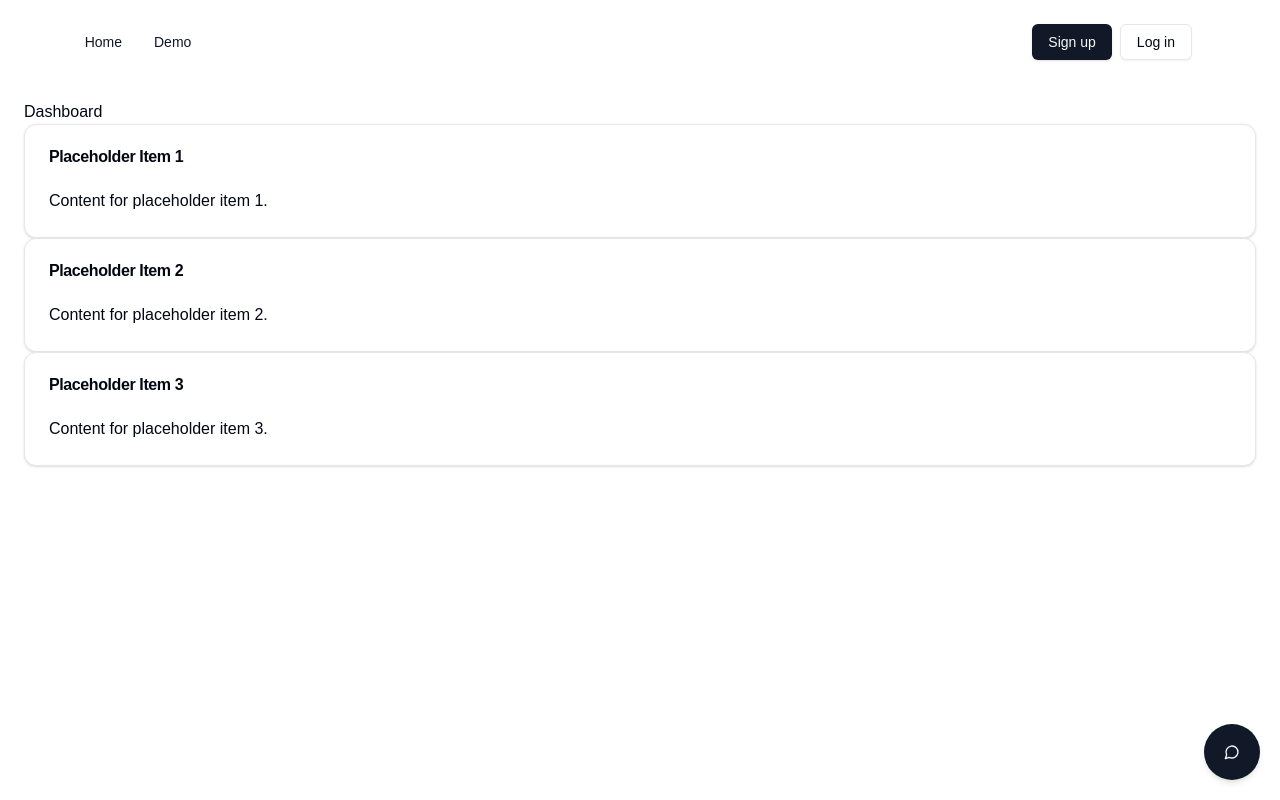
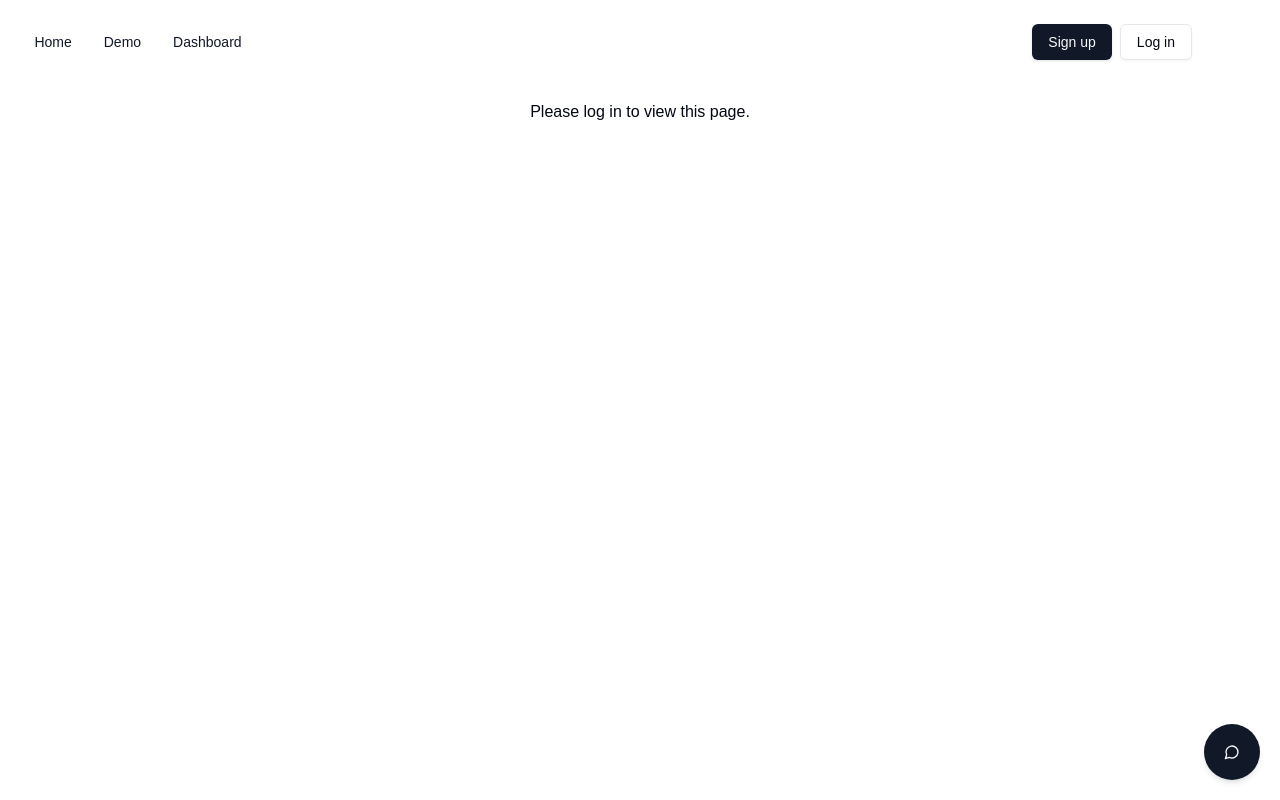
Before and after one commit to wired87/gene_fabric, a Next.js app: page /dashboard in a window 1280 px wide. Built offline with nearby package versions, Linux system fonts and the light colour scheme.

Commit message:
Add Dashboard link to navigation and implement login check on dashboard page

```diff
--- a/src/app/(site)/head.tsx
+++ b/src/app/(site)/head.tsx
@@ -54,6 +54,7 @@ export default function Head() {
               <div className="flex w-[100px] justify-center ">
                 <Button variant="link" onClick={() => router.push("/")}>Home</Button>
                 <Button variant="link" onClick={() => router.push("/demo")}>Demo</Button>
+                <Button variant="link" onClick={() => router.push("/dashboard")}>Dashboard</Button>
 
               </div>
               {isLoggedIn ? <div><Button variant="outline" onClick={toLogout}>
--- a/src/app/dashboard/page.tsx
+++ b/src/app/dashboard/page.tsx
@@ -7,6 +7,10 @@ import Head from "../(site)/head";
 import useAuthStore from "@/store/authStore";
 const Dashboard = () => {
     const { isLoggedIn } = useAuthStore();
+    if (!isLoggedIn) {
+        return (<><Head /><div className="container flex mx-auto p-6 justify-center">Please log in to view this page.</div></>);
+    }
+
     return (
         <>
             <Head />
```
